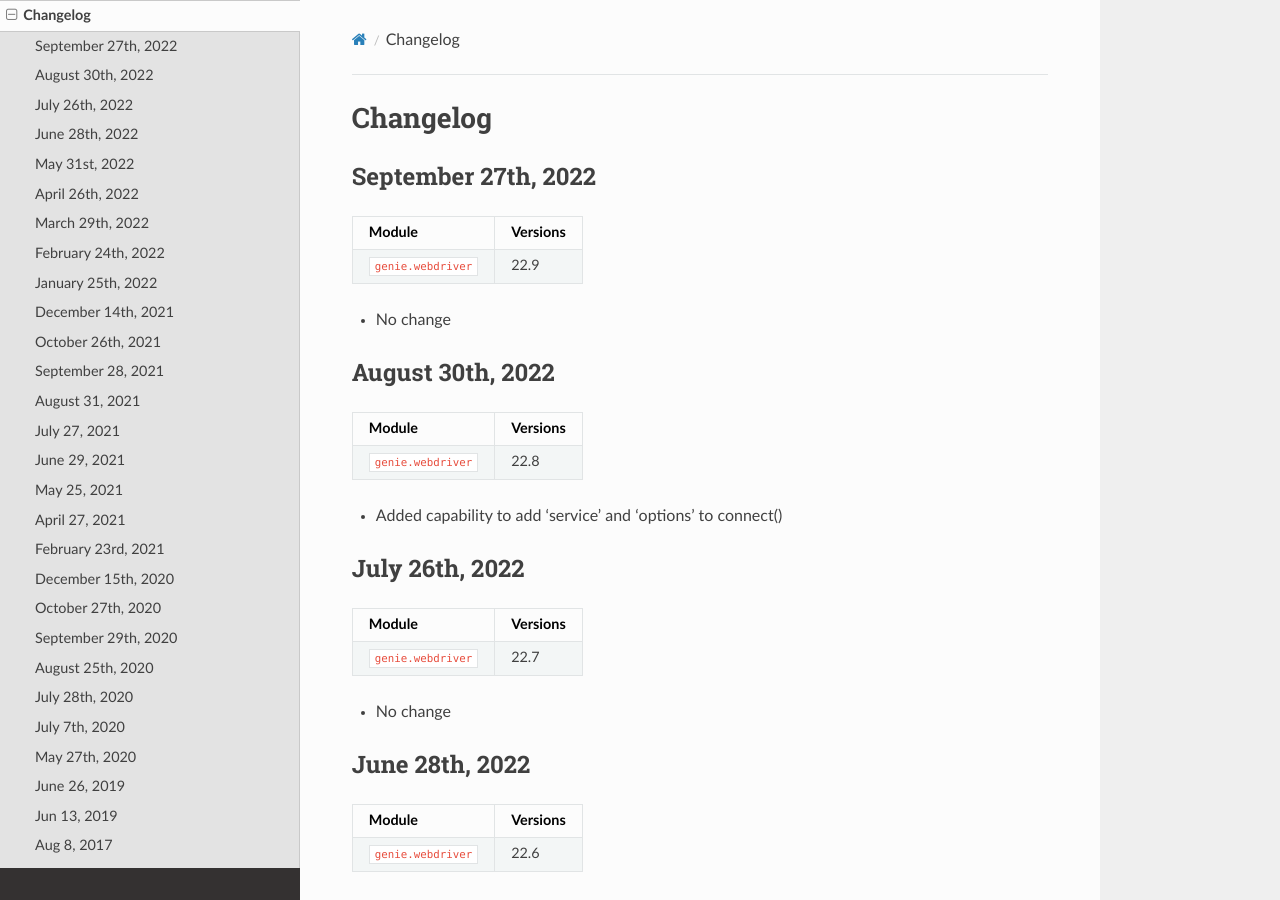
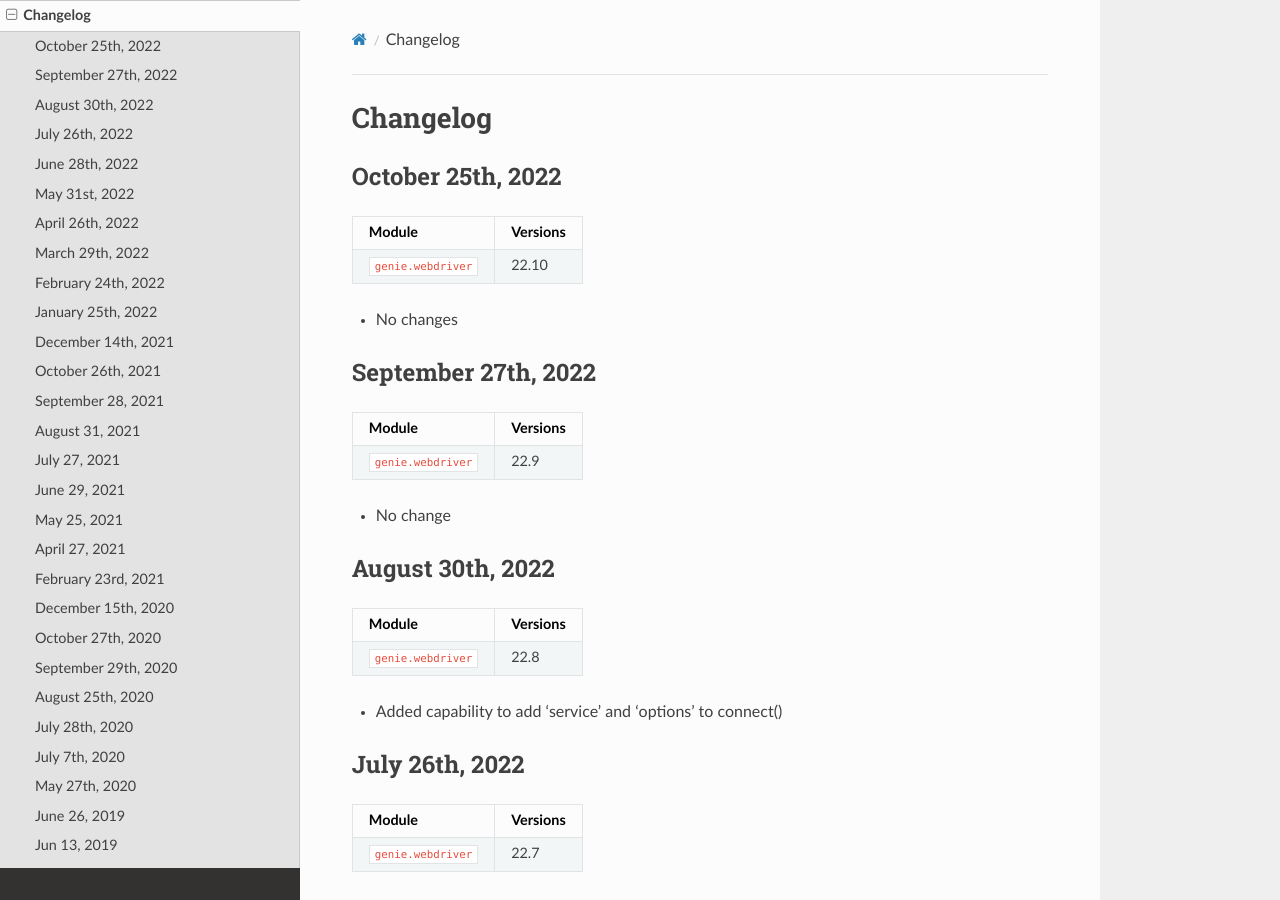
Before and after one commit to CiscoTestAutomation/geniewebdriver, a Sphinx documentation site: the page built from docs/changelog/index.rst, in a window 1280 px wide and 900 px high. Built offline with Sphinx 7.4.7 and the Read the Docs theme 2.0.0, drawn with Linux system fonts in a browser that asks for light colours.

Commit message:
Releasing v22.10

```diff
--- a/docs/changelog/index.rst
+++ b/docs/changelog/index.rst
@@ -1,5 +1,17 @@
 Changelog
 =========
+
+October 25th, 2022
+------------------
+
++-------------------------------+-------------------------------+
+| Module                        | Versions                      |
++===============================+===============================+
+| ``genie.webdriver``           | 22.10                         |
++-------------------------------+-------------------------------+
+
+- No changes
+
 
 September 27th, 2022
 ------------------
```
